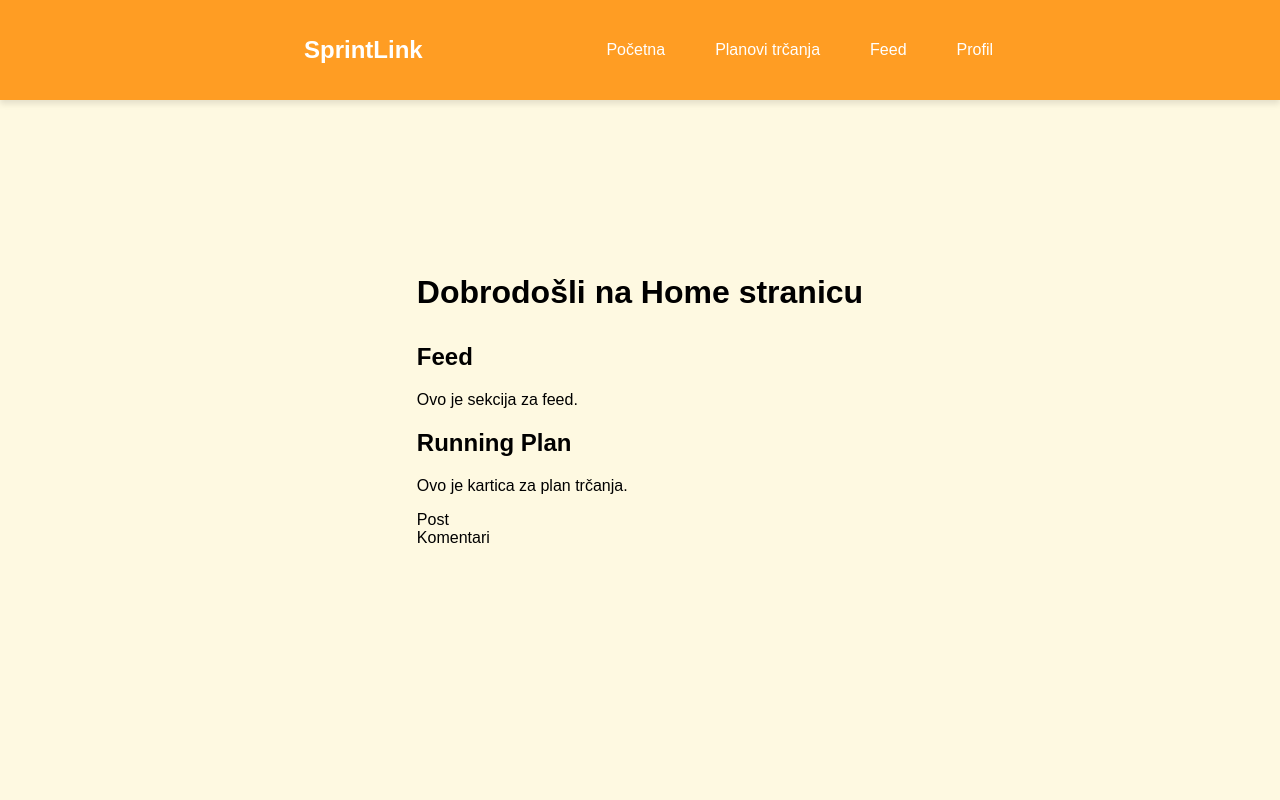
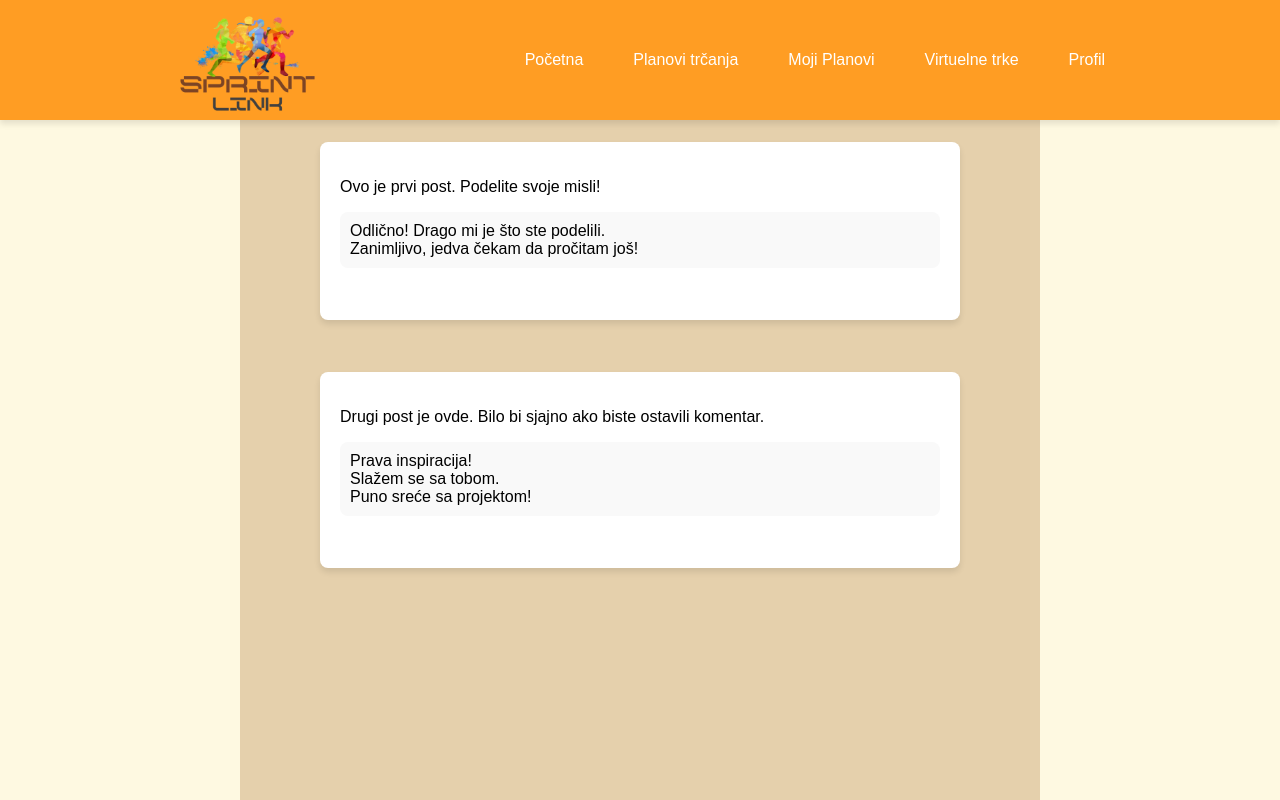
Before and after one commit to elab-development/internet-tehnologije-2024-projekat-partnerizatrcanje_20210349_20210081, a React (Create React App) app: page /home in a window 1280 px wide. Shown: the top 800 px of the page. Built offline with nearby package versions, Linux system fonts and the light colour scheme.

Commit message:
Home.css i doterivanje ostatka

```diff
--- a/src/components/Feed.js
+++ b/src/components/Feed.js
@@ -1,10 +1,44 @@
-import React from 'react';
+import React, { useState } from 'react';
+import CommentSection from './CommentSection'; // Assuming you're using it
+import Post from './Post';  // Assuming you're using it
 
 const Feed = () => {
+  const mockPosts = [
+    {
+      id: 1,
+      content: "Ovo je prvi post. Podelite svoje misli!",
+      comments: [
+        { id: 1, content: "Odlično! Drago mi je što ste podelili." },
+        { id: 2, content: "Zanimljivo, jedva čekam da pročitam još!" },
+      ]
+    },
+    {
+      id: 2,
+      content: "Drugi post je ovde. Bilo bi sjajno ako biste ostavili komentar.",
+      comments: [
+        { id: 3, content: "Prava inspiracija!" },
+        { id: 4, content: "Slažem se sa tobom." },
+        { id: 5, content: "Puno sreće sa projektom!" },
+      ]
+    }
+  ];
+
+  const [posts] = useState(mockPosts);
+
   return (
-    <div>
-      <h2>Feed</h2>
-      <p>Ovo je sekcija za feed.</p>
+    <div className="feed">
+      {posts.map(post => (
+        <div key={post.id} className="post">
+          <p>{post.content}</p>
+          <div className="comment-section">
+            {post.comments.map(comment => (
+              <div key={comment.id} className="comment">
+                {comment.content}
+              </div>
+            ))}
+          </div>
+        </div>
+      ))}
     </div>
   );
 };
--- a/src/components/NavBar.js
+++ b/src/components/NavBar.js
@@ -1,16 +1,18 @@
 import React from 'react';
 import { Link } from 'react-router-dom';
 import './Navbar.css'; // Uvezi CSS fajl za stilizaciju
+import logo from '../assets/Logo1.png'; // Importujte sliku
 
 const Navbar = () => {
   return (
     <nav className="navbar">
       <div className="nav-container">
-        <h1 className="logo">SprintLink</h1>
+        <img src={logo} alt="SprintLink Logo" className="logo" /> {/* Dodajte logo sliku */}
         <ul className="nav-links">
           <li><Link to="/home">Početna</Link></li>
           <li><Link to="/running-plans">Planovi trčanja</Link></li>
-          <li><Link to="/feed">Feed</Link></li>
+          <li><Link to="/my-plans">Moji Planovi</Link></li>
+          <li><Link to="/Races">Virtuelne trke</Link></li>
           <li><Link to="/profile">Profil</Link></li>
         </ul>
       </div>
--- a/src/components/Navbar.css
+++ b/src/components/Navbar.css
@@ -1,15 +1,17 @@
+/* navbar.css */
+
 .navbar {
   position: fixed;
   top: 0;
   left: 0;
-  height: 100px;
+  height: 120px; /* Manja visina navbar-a */
   width: 100%;
   background-color: #FF9D23;
   display: flex;
   justify-content: center;
   align-items: center;
   box-shadow: 0px 4px 6px rgba(0, 0, 0, 0.1);
-  z-index: 1000;
+  z-index: 1000; /* Visoki z-index da bude iznad drugih elemenata */
 }
 
 .nav-container {
@@ -22,12 +24,9 @@
 }
 
 .logo {
-  padding: 2rem;
-  font-size: 1.5rem;
-  font-weight: bold;
-  color: white;
-  margin-left: 15rem;
-  margin-top: 2rem;
+  height: 175px; /* Smanjivanje visine loga */
+  width: auto;  /* Automatsko prilagođavanje širine kako bi se održale proporcije */
+  margin-left: 8rem;
 }
 
 .navbar ul {
@@ -35,7 +34,7 @@
   display: flex;
   gap: 20px;
   padding: 0;
-  margin-right: 15rem;
+  margin-right: 8rem;
 }
 
 .navbar li {
@@ -56,7 +55,6 @@
   background-color: rgba(0, 0, 0, 0.2); /* Blago tamnija boja na hover */
 }
 
-
 /* Responsivnost za manje ekrane */
 @media (max-width: 768px) {
   .nav-container {
--- a/src/pages/Home.js
+++ b/src/pages/Home.js
@@ -1,17 +1,14 @@
-import React from 'react';
-import CommentSection from '../components/CommentSection';
-import Feed from '../components/Feed';
-import Post from '../components/Post';
-import RunningPlanCard from '../components/RunningPlanCard';
+import React, { useState } from 'react';  // Don't forget to import useState
+import CommentSection from '../components/CommentSection'; // If needed
+import Feed from '../components/Feed';  // Importing Feed component
+import Post from '../components/Post';  // If needed
+import RunningPlanCard from '../components/RunningPlanCard';  // If needed
+import "../styles/Home.css";
 
 const Home = () => {
   return (
     <div className="home-container">
-      <h1>Dobrodošli na Home stranicu</h1>
-      <Feed />
-      <RunningPlanCard />
-      <Post />
-      <CommentSection />
+      <Feed />  {/* Use the Feed component imported */}
     </div>
   );
 };
--- /dev/null
+++ b/src/styles/Home.css
@@ -0,0 +1,37 @@
+/* home.css */
+
+.home-container {
+  display: flex;
+  width: 800px;;
+  justify-content: center; /* Centriranje Feed-a */
+  align-items: flex-start;
+  padding-top: 275px; /* Veći razmak sa vrha (potrebno za navbar) */
+  min-height: 100vh; /* Osiguraj da se sadržaj proteže na celu visinu ekrana */
+  background-color: #E5D0AC; /* Svetla pozadina */
+  padding-bottom: 2rem; /* Razmak na dnu */
+}
+
+.feed {
+  display: flex;
+  flex-direction: column;
+  gap: 20px; /* Razmak između postova */
+  width: 80%; /* Dati širinu sadržaju */
+  max-width: 1000px; /* Maksimalna širina */
+  margin: 20px 0; /* Dodaj margine sa strane */
+}
+
+.post {
+  background-color: white;
+  padding: 20px;
+  border-radius: 8px;
+  box-shadow: 0px 4px 6px rgba(0, 0, 0, 0.1);
+}
+
+.comment-section {
+  max-height: 400px;
+  overflow-y: auto; /* Omogućava skrolovanje samo unutar komentara */
+  margin-top: 10px;
+  padding: 10px;
+  background-color: #f9f9f9;
+  border-radius: 8px;
+}
--- a/src/styles/styles-main.css
+++ b/src/styles/styles-main.css
@@ -7,12 +7,6 @@ body {
     justify-content: center;
     align-items: center;
     height: 100vh;
-  }
-
-  .home-container {
-    margin: 0 auto;
-    padding: 2rem;
-    max-width: 1200px;
   }
 
   h1 {
```
Also changed, not shown: src/App.js (+11 -25 lines), src/assets/Logo1.png (added). Lines whose indentation alone changed are shown as unchanged.
